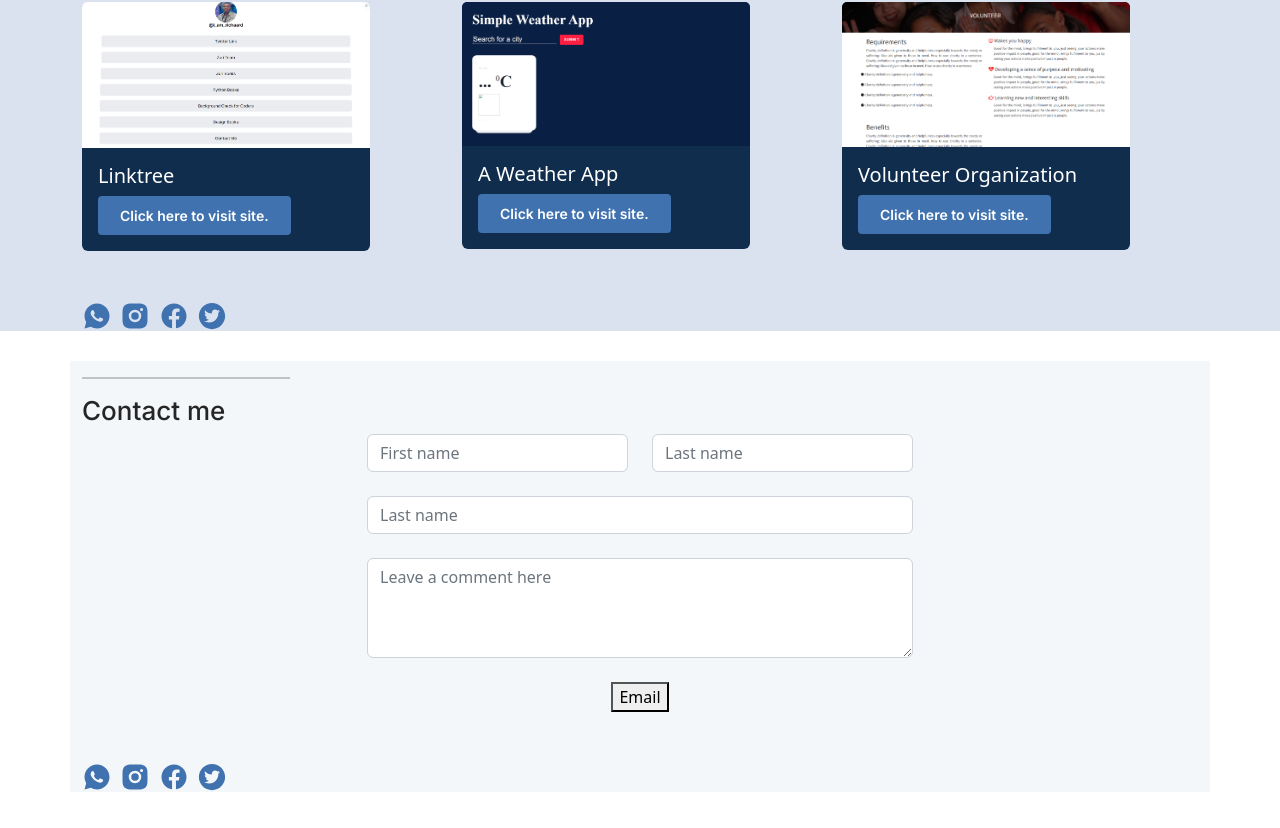
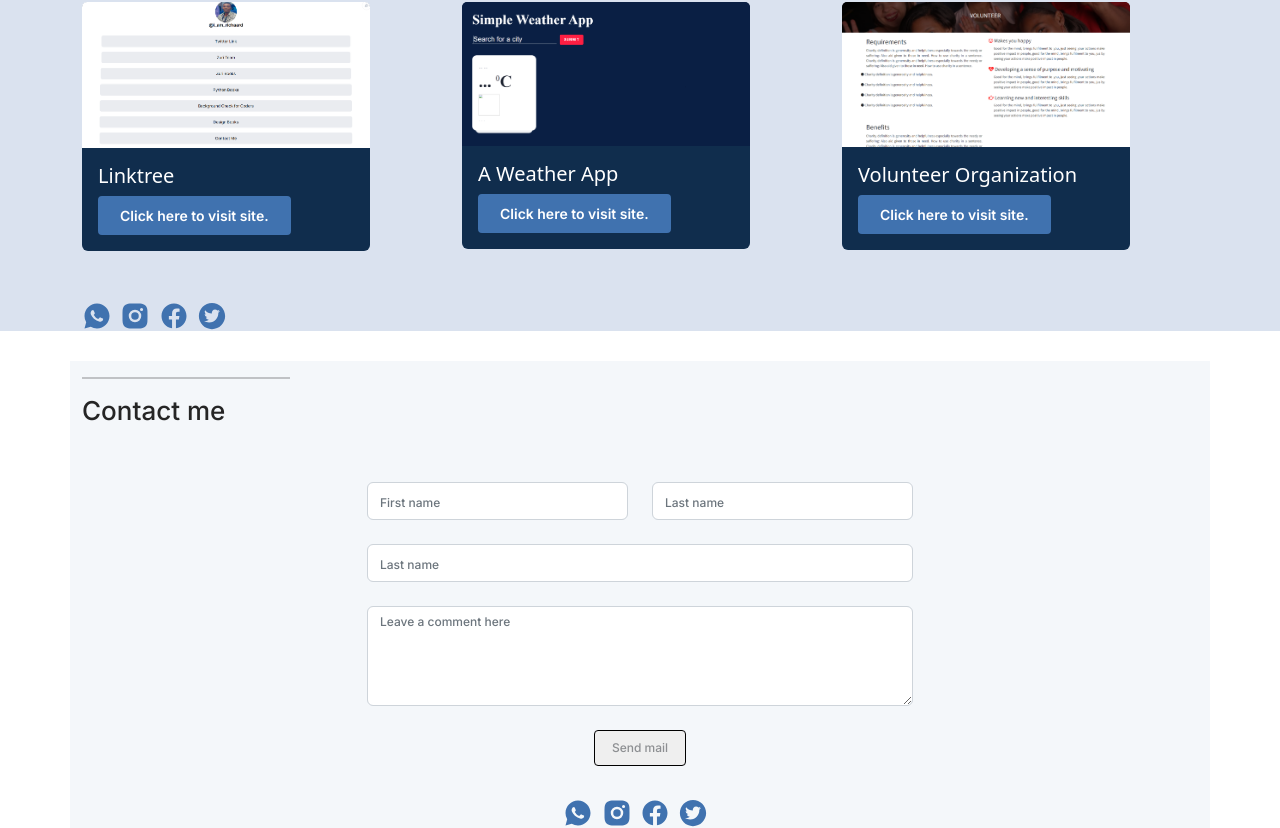
Before and after one commit to Richardjackson-web/myPortfolio, a React (Create React App) app: page / in a window 1280 px wide. Shown: the part 1660-2488 px from the top of the page. Before the commit the page ends 2452 px from the top, so only its background shows below. Built offline with nearby package versions, Linux system fonts and the light colour scheme.

Commit message:
I finished up on the contact form

```diff
--- a/src/Pages/Contact/Contact.css
+++ b/src/Pages/Contact/Contact.css
@@ -17,4 +17,37 @@ color: #252525;
 }
 .contact-form{
     text-align: center;
+    padding-top: 3rem;
 }
+.con-mail{
+    font-family: 'Inter';
+font-style: normal;
+font-weight: 400;
+font-size: 12px;
+color: #8D8F92;
+border-radius: 4px;
+border: 1px solid #000;
+padding: 8px 17px;
+}
+.social-holder-contact{
+    margin-top: 2rem;
+    text-align: center;
+}
+::placeholder{
+    font-family: 'Inter';
+font-style: normal;
+font-weight: 400;
+font-size: 12px;
+color: #8D8F92;
+}
+.con-br{
+    display: none;
+}
+@media screen and (max-width:480px) {
+    .con-br{
+        display: block;
+    }
+    .contact-form{
+        padding-top: 1.5rem;
+    }
+}
--- a/src/Pages/Contact/Contact.js
+++ b/src/Pages/Contact/Contact.js
@@ -10,11 +10,11 @@ import {RiWhatsappFill, RiInstagramFill, RiFacebookCircleFill} from 'react-icons
 function Contact() {
   return (
     <div>
-      <Container className="about-main">
-        <Row className="row-about">
+      <Container className="contact-main">
+        <Row className="row-contact">
           <div>
-          <hr className="about-line"/>
-          <h2 className="about-head">Contact me</h2>
+          <hr className="contact-line"/>
+          <h2 className="contact-head">Contact me</h2>
           </div>
 
         </Row>
@@ -26,7 +26,7 @@ function Contact() {
         <Col md={3} xs={12}>
           <Form.Control placeholder="First name" />
         </Col>
-        <br/>
+        <br/><br className="con-br"/><br className="con-br"/>
         <Col md={3} xs={12}>
           <Form.Control placeholder="Last name" />
         </Col>
@@ -65,11 +65,11 @@ function Contact() {
       <br/>
       <Row>
         <Col>
-        <button>Email</button>
+        <button className="con-mail">Send mail</button>
         </Col>
       </Row>
     </Form>
-        <div className="social-holder">
+        <div className="social-holder-contact">
         <RiWhatsappFill className="social-icons" />&nbsp;&nbsp;
         <RiInstagramFill className="social-icons" />&nbsp;&nbsp;
         <RiFacebookCircleFill className="social-icons" />&nbsp;&nbsp;
--- a/src/Pages/Portfolio/Portfolio.css
+++ b/src/Pages/Portfolio/Portfolio.css
@@ -62,7 +62,5 @@ color: #707070;
     .port-col{
         margin-top: 1.5rem;
     }
-    .port-move{
-        margin-left: 2rem;
-    }
+
 }
--- a/src/Pages/Portfolio/Portfolio.js
+++ b/src/Pages/Portfolio/Portfolio.js
@@ -32,7 +32,7 @@ function Portfolio() {
         </Row>
 
         <Row className="port-row">
-          <Col className="port-move" sm={4}>
+          <Col className="port-move" md={4} sm={12}>
           <Card className="port-card" style={{ width: '18rem' }}>
             <Card.Img variant="top" src={Icevolt} />
             <Card.Body>
@@ -42,7 +42,7 @@ function Portfolio() {
           </Card>
           </Col>
 
-          <Col className="port-col port-move" sm={4}>
+          <Col className="port-col port-move" md={4} sm={12}>
           <Card className="port-card" style={{ width: '18rem' }}>
             <Card.Img variant="top" src={Winters} />
             <Card.Body>
@@ -53,7 +53,7 @@ function Portfolio() {
           </Col>
 
 
-          <Col className="port-col port-move" sm={4}>
+          <Col className="port-col port-move" md={4} sm={12}>
           <Card className="port-card" style={{ width: '18rem' }}>
             <Card.Img variant="top" src={MyPortfolio} />
             <Card.Body>
@@ -66,7 +66,7 @@ function Portfolio() {
           <br/>
         <Row>
 
-          <Col className="port-move" sm={4}>
+          <Col className="port-move" md={4} sm={12}>
           <Card className="port-card" style={{ width: '18rem' }}>
             <Card.Img variant="top" src={Linktree} />
             <Card.Body>
@@ -77,7 +77,7 @@ function Portfolio() {
           </Col>
 
 
-          <Col className="port-col port-move" sm={4}>
+          <Col className="port-col port-move" md={4} sm={12}>
           <Card className="port-card" style={{ width: '18rem' }}>
             <Card.Img variant="top" src={Weather} />
             <Card.Body>
@@ -88,7 +88,7 @@ function Portfolio() {
           </Col>
 
 
-          <Col className="port-col port-move" sm={4}>
+          <Col className="port-col port-move" md={4} sm={12}>
           <Card className="port-card" style={{ width: '18rem' }}>
             <Card.Img variant="top" src={Volunteer} />
             <Card.Body>
```
